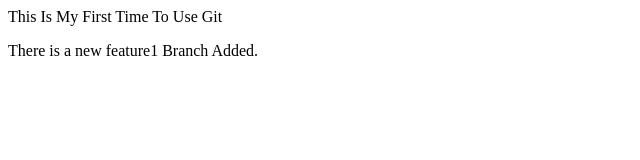
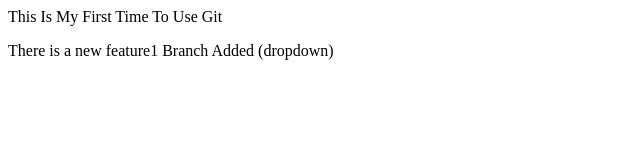
Before and after one commit to Devnex-13/LocalRepo, a plain HTML site: page index.html in a window 1280 px wide. Shown: the full height of the page, 0-640 px from the left. Drawn offline with Linux system fonts and the light colour scheme.

Commit message:
Add same change

```diff
--- a/index.html
+++ b/index.html
@@ -1,2 +1,2 @@
 <p> This Is My First Time To Use Git</p>
-<p> There is a new feature1 Branch Added.</p>
+<p> There is a new feature1 Branch Added (dropdown)</p>
```
